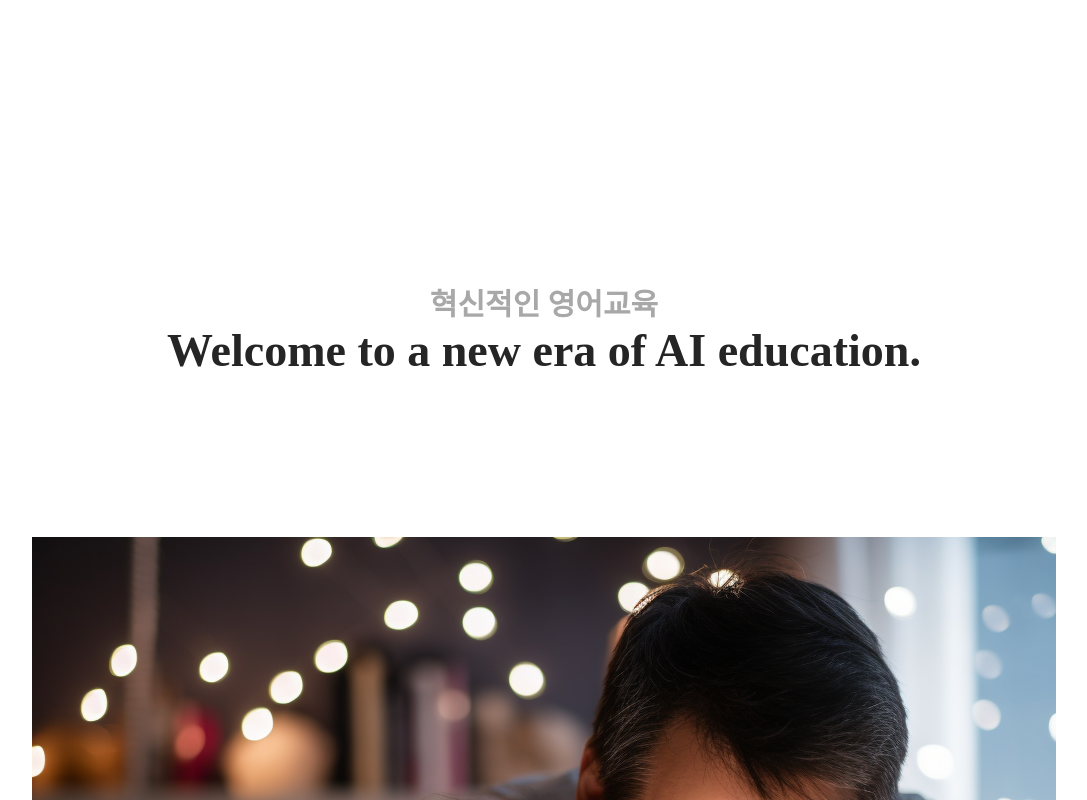
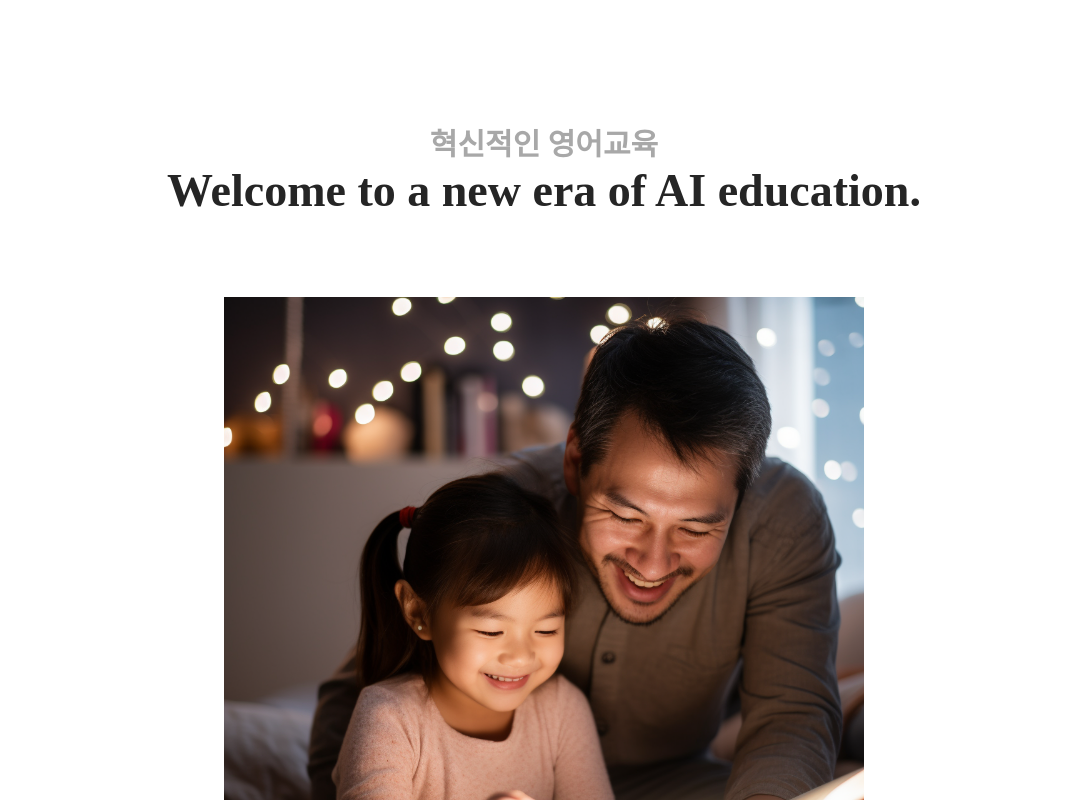
Before and after one commit to yoowook1207/intro_decode, an Angular app: page / in a window 1280 px wide. Shown: the part 920-1720 px from the top of the page, without its empty margins (96-1183 px from the left). Built offline with nearby package versions, Linux system fonts and the light colour scheme; a web font is replaced by a local one.

Commit message:
margin, img size edited

```diff
--- a/src/app/section/block/block.component.scss
+++ b/src/app/section/block/block.component.scss
@@ -20,8 +20,8 @@ $breakpoint-tablet: 1200px;
 
 .text-container {
   width: 100%;
-  margin-top: 10rem;
-  margin-bottom: 10rem;
+  //margin-top: 10rem;
+  //margin-bottom: 10rem;
 
   .topper {
     color: #A8A8A8;
@@ -62,11 +62,15 @@ $breakpoint-tablet: 1200px;
 }
 
 .img-container {
-  display: flex;
-  justify-content: center;
+  width: 50%;
   max-width: 100%;
+  padding: 5rem;
 
   img {
     width: 100%;
   }
+
+  @media (max-width: $breakpoint-tablet) {
+    width: 100%;
+  }
 }
--- a/src/app/section/hero/hero.component.scss
+++ b/src/app/section/hero/hero.component.scss
@@ -22,6 +22,7 @@ $breakpoint-tablet: 1200px;
   }
 
   @media (max-width: $breakpoint-mobile) {
+    margin-bottom: 5rem;
     background-image: linear-gradient(transparent, black),url("../../../assets/images/decode1.png");
   }
 }
```
